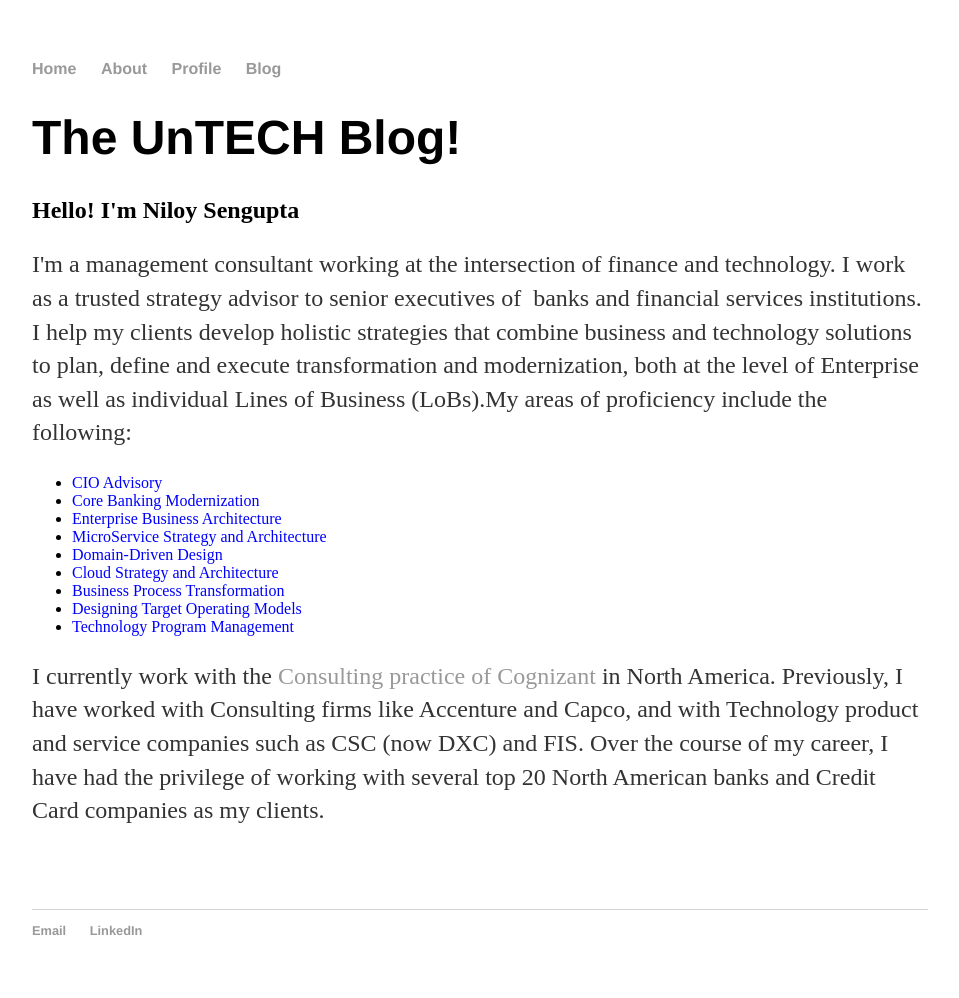
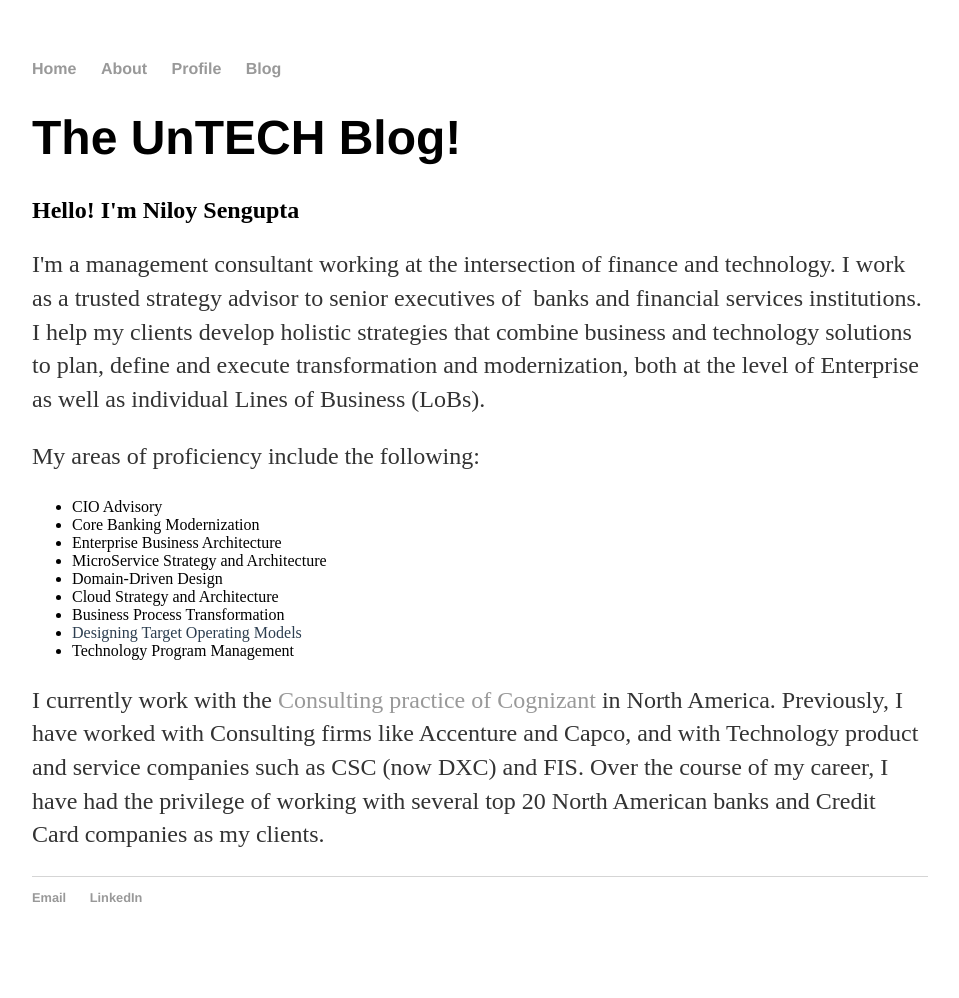
Before and after one commit to finuntech/finuntech.github.io, a Jekyll site: the page built from profile/index.html, in a window 1280 px wide. Shown: the whole page, without its empty margins (160-1119 px from the left). Built offline with Jekyll 4.4.1, drawn with Linux system fonts in a browser that asks for light colours; after the commit the page ends 965 px from its top, so only the background shows below that.

Commit message:
Update index.html

```diff
--- a/profile/index.html
+++ b/profile/index.html
@@ -5,18 +5,18 @@
 <div class="blurb">
 	<h1> The UnTECH Blog! </h1>
 	<h2>Hello! I'm Niloy Sengupta</h2>
-        <p>I'm a management consultant working at the intersection of finance and technology. I&nbsp;work as a trusted strategy advisor to senior executives of&nbsp; banks and financial services institutions. I help my clients develop holistic strategies that combine business and technology solutions to plan, define and execute transformation and modernization, both at the level of Enterprise as well as individual Lines of Business (LoBs).</<p>My areas of&nbsp;proficiency&nbsp;include the following:</p>
+        <p>I'm a management consultant working at the intersection of finance and technology. I&nbsp;work as a trusted strategy advisor to senior executives of&nbsp; banks and financial services institutions. I help my clients develop holistic strategies that combine business and technology solutions to plan, define and execute transformation and modernization, both at the level of Enterprise as well as individual Lines of Business (LoBs).
+	<p>My areas of&nbsp;proficiency&nbsp;include the following:</p>
         <ul>
-        <li><span style="color: #0000ff;">CIO Advisory</span></li>
-        <li><span style="color: #0000ff;">Core Banking Modernization</span></li>
-        <li><span style="color: #0000ff;">Enterprise Business Architecture</span></li>
-        <li><span style="color: #0000ff;">MicroService Strategy and Architecture</span></li>
-        <li><span style="color: #0000ff;">Domain-Driven Design</span></li>
-        <li><span style="color: #0000ff;">Cloud Strategy and Architecture</span></li>
-        <li><span style="color: #0000ff;">Business Process Transformation</span></li>
-        <li><span style="color: #0000ff;">Designing Target Operating Models</span></li>
-        <li><span style="color: #0000ff;">Technology Program Management</span></li>
+        <li><span style="color: ##2C3E50;">CIO Advisory</span></li>
+        <li><span style="color: ##2C3E50;">Core Banking Modernization</span></li>
+        <li><span style="color: ##2C3E50;">Enterprise Business Architecture</span></li>
+        <li><span style="color: ##2C3E50;">MicroService Strategy and Architecture</span></li>
+        <li><span style="color: ##2C3E50;">Domain-Driven Design</span></li>
+        <li><span style="color: ##2C3E50;">Cloud Strategy and Architecture</span></li>
+        <li><span style="color: ##2C3E50;">Business Process Transformation</span></li>
+        <li><span style="color: #2C3E50;">Designing Target Operating Models</span></li>
+        <li><span style="color: ##2C3E50;">Technology Program Management</span></li>
         </ul>
         <p>I currently work with the <a href="https://www.cognizant.com/consulting">Consulting practice of Cognizant</a> in North America. Previously, I have worked with Consulting firms&nbsp;like Accenture and Capco, and with Technology product and service companies such as CSC (now DXC) and FIS. Over&nbsp;the course of my career, I have had the privilege of working with&nbsp;several top&nbsp;20 North American banks and Credit Card companies as my clients.</p>
-        <p>&nbsp;</p>
-</div><!-- /.blurb -->
+       </div><!-- /.blurb -->
```
